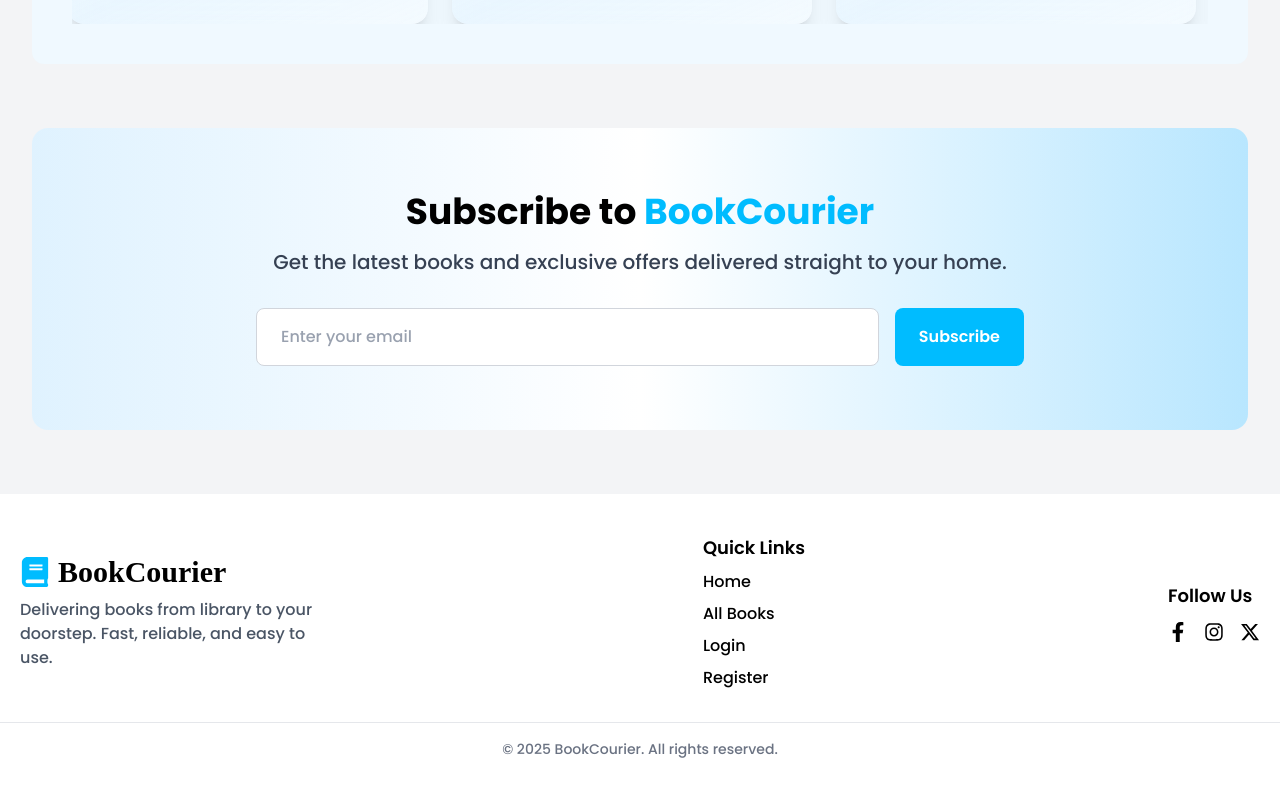
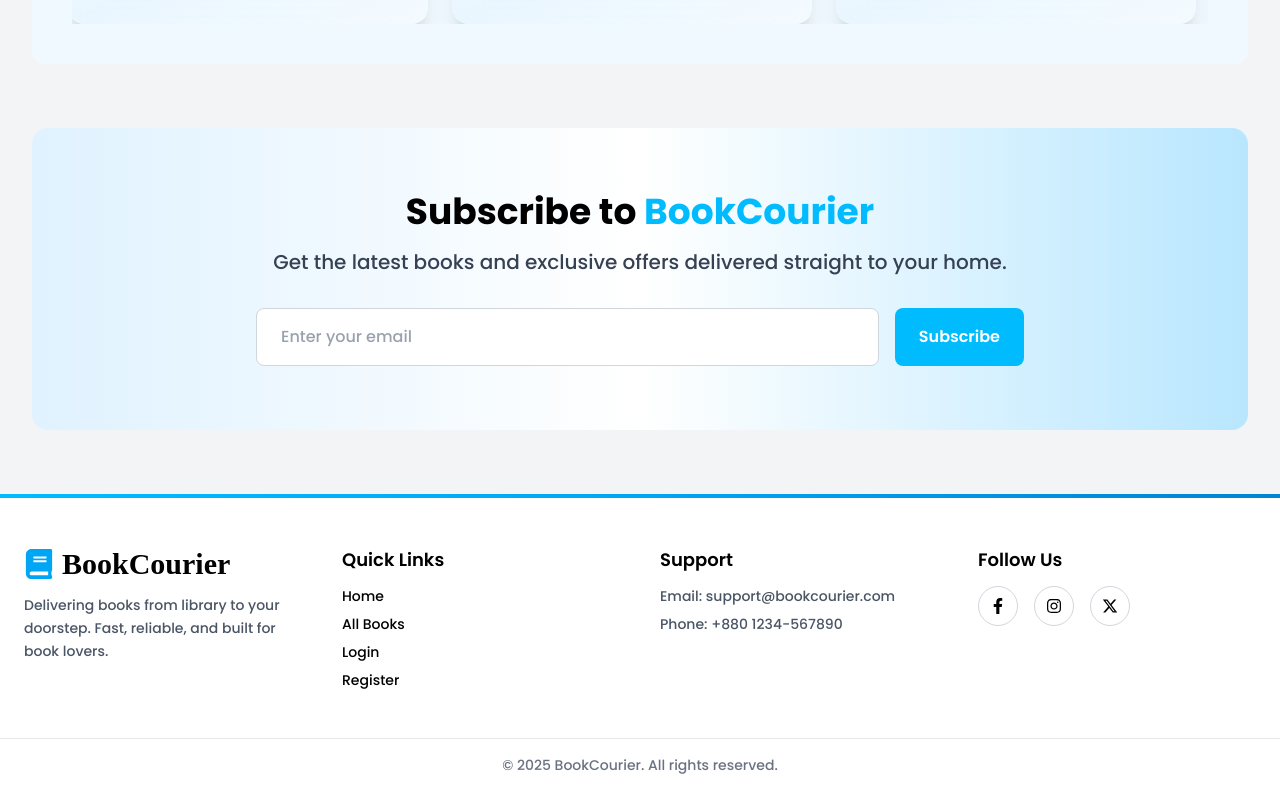
Before and after one commit to tasnim951/book-client-repo, a React (Vite) app: page / in a window 1280 px wide. Shown: the part 3300-4091 px from the top of the page. Built offline with nearby package versions, Linux system fonts and the light colour scheme; no server answers.

Commit message:
updated footer

```diff
--- a/src/components/Footer.jsx
+++ b/src/components/Footer.jsx
@@ -1,60 +1,107 @@
 import React from "react";
-import { FaFacebookF, FaInstagram } from "react-icons/fa";
+import { FaFacebookF, FaInstagram, FaBook } from "react-icons/fa";
 import { FaXTwitter } from "react-icons/fa6";
-
-import { FaBook } from "react-icons/fa";
 
 const Footer = () => {
   return (
-    <footer className="bg-white dark:bg-gray-900 text-black dark:text-white pt-10 pb-6 transition-colors duration-300">
-      <div className="max-w-7xl mx-auto px-5 flex flex-col md:flex-row justify-between items-start md:items-center gap-8">
+    <footer className="bg-white dark:bg-gray-900 text-black dark:text-white transition-colors duration-300">
+      {/* Top Accent Line */}
+      <div className="h-1 bg-gradient-to-r from-sky-400 via-sky-500 to-sky-600"></div>
 
-
-        <div className="flex flex-col gap-2">
+      <div className="max-w-7xl mx-auto px-6 py-12 grid grid-cols-1 sm:grid-cols-2 lg:grid-cols-4 gap-10">
+        {/* Brand */}
+        <div className="space-y-3">
           <div className="flex items-center gap-2">
-            <FaBook className="text-sky-400 text-3xl" />
-            <span className="text-3xl font-extrabold text-black dark:text-white" style={{ fontFamily: "'Playfair Display', serif" }}>
+            <FaBook className="text-sky-500 text-3xl" />
+            <span
+              className="text-3xl font-extrabold"
+              style={{ fontFamily: "'Playfair Display', serif" }}
+            >
               BookCourier
             </span>
           </div>
-          <p className="text-gray-600 dark:text-gray-400 max-w-xs">
-            Delivering books from library to your doorstep. Fast, reliable, and easy to use.
+          <p className="text-gray-600 dark:text-gray-400 text-sm leading-relaxed">
+            Delivering books from library to your doorstep.
+            Fast, reliable, and built for book lovers.
           </p>
         </div>
 
-
-        <div className="flex flex-col gap-2">
-          <h3 className="font-semibold text-lg">Quick Links</h3>
-          <a href="/" className="hover:text-sky-400 transition">Home</a>
-          <a href="/allbooks" className="hover:text-sky-400 transition">All Books</a>
-          <a href="/login" className="hover:text-sky-400 transition">Login</a>
-          <a href="/register" className="hover:text-sky-400 transition">Register</a>
+        {/* Links */}
+        <div>
+          <h3 className="font-semibold text-lg mb-3">Quick Links</h3>
+          <ul className="space-y-2 text-sm">
+            <li>
+              <a href="/" className="hover:text-sky-500 transition">
+                Home
+              </a>
+            </li>
+            <li>
+              <a href="/allbooks" className="hover:text-sky-500 transition">
+                All Books
+              </a>
+            </li>
+            <li>
+              <a href="/login" className="hover:text-sky-500 transition">
+                Login
+              </a>
+            </li>
+            <li>
+              <a href="/register" className="hover:text-sky-500 transition">
+                Register
+              </a>
+            </li>
+          </ul>
         </div>
 
+        {/* Support */}
+        <div>
+          <h3 className="font-semibold text-lg mb-3">Support</h3>
+          <ul className="space-y-2 text-sm">
+            <li className="text-gray-600 dark:text-gray-400">
+              Email: support@bookcourier.com
+            </li>
+            <li className="text-gray-600 dark:text-gray-400">
+              Phone: +880 1234-567890
+            </li>
+          </ul>
+        </div>
 
-        <div className="flex flex-col gap-2">
-          <h3 className="font-semibold text-lg">Follow Us</h3>
-          <div className="flex gap-4 text-xl mt-1">
-            <a href="https://facebook.com" target="_blank" className="hover:text-sky-400 transition">
-              <FaFacebookF />
-            </a>
-            <a href="https://instagram.com" target="_blank" className="hover:text-sky-400 transition">
-              <FaInstagram />
-            </a>
-            <a href="https://twitter.com" target="_blank" className="hover:text-sky-400 transition">
-              <FaXTwitter />
-            </a>
+        {/* Social */}
+        <div>
+          <h3 className="font-semibold text-lg mb-3">Follow Us</h3>
+          <div className="flex gap-4">
+            {[
+              { icon: <FaFacebookF />, link: "https://facebook.com" },
+              { icon: <FaInstagram />, link: "https://instagram.com" },
+              { icon: <FaXTwitter />, link: "https://twitter.com" },
+            ].map((item, i) => (
+              <a
+                key={i}
+                href={item.link}
+                target="_blank"
+                rel="noreferrer"
+                className="
+                  w-10 h-10 flex items-center justify-center
+                  rounded-full border border-gray-300 dark:border-gray-700
+                  hover:bg-sky-500 hover:text-white
+                  hover:border-sky-500
+                  transition-all duration-300
+                  hover:scale-110
+                "
+              >
+                {item.icon}
+              </a>
+            ))}
           </div>
         </div>
       </div>
 
-      {/* Divider */}
-      <div className="border-t border-gray-200 dark:border-gray-700 mt-8"></div>
-
-      {/* Copyright */}
-      <p className="text-center mt-4 text-sm text-gray-500 dark:text-gray-400">
-        © 2025 BookCourier. All rights reserved.
-      </p>
+      {/* Bottom */}
+      <div className="border-t border-gray-200 dark:border-gray-700 py-4">
+        <p className="text-center text-sm text-gray-500 dark:text-gray-400">
+          © {new Date().getFullYear()} BookCourier. All rights reserved.
+        </p>
+      </div>
     </footer>
   );
 };
--- a/src/pages/AllBooks.jsx
+++ b/src/pages/AllBooks.jsx
@@ -29,7 +29,7 @@ const AllBooks = () => {
         All <span className="text-sky-500">Books</span>
       </h2>
 
-
+      {/* Search */}
       <div className="max-w-xl mx-auto mb-10">
         <input
           type="text"
@@ -41,29 +41,33 @@ const AllBooks = () => {
         />
       </div>
 
-
-      {loading ? (
-
+      {/* Grid */}
       <div className="grid grid-cols-1 sm:grid-cols-2 lg:grid-cols-3 xl:grid-cols-4 gap-8 max-w-7xl mx-auto">
-          {Array.from({ length: 8 }).map((_, i) => (
+        {loading
+          ? Array.from({ length: 8 }).map((_, i) => (
               <div
                 key={i}
-              className="animate-pulse bg-gray-200 dark:bg-gray-700 h-64 rounded-xl"
-            ></div>
-          ))}
-        </div>
-      ) : (
-        <div className="grid grid-cols-1 sm:grid-cols-2 lg:grid-cols-3 xl:grid-cols-4 gap-8 max-w-7xl mx-auto">
-          {filteredBooks.map((book) => (
+                className="animate-pulse bg-gray-200 dark:bg-gray-700 h-[420px] rounded-xl"
+              />
+            ))
+          : filteredBooks.map((book) => (
               <div
                 key={book._id}
                 onClick={() => navigate(`/book/${book._id}`)}
-              className="cursor-pointer bg-white dark:bg-gray-800 border border-gray-200 dark:border-gray-700
-              rounded-xl overflow-hidden shadow-md
-              hover:shadow-xl hover:-translate-y-2 transition-all duration-300"
+                className="
+                  cursor-pointer
+                  bg-white dark:bg-gray-800
+                  border border-gray-200 dark:border-gray-700
+                  rounded-xl overflow-hidden
+                  shadow-md hover:shadow-xl
+                  transition-all duration-300
+                  hover:-translate-y-2
+                  flex flex-col
+                  h-[420px]
+                "
               >
-
-              <div className="h-56 overflow-hidden">
+                {/* Image */}
+                <div className="h-56 overflow-hidden flex-shrink-0">
                   <img
                     src={book.image}
                     alt={book.title}
@@ -71,21 +75,22 @@ const AllBooks = () => {
                   />
                 </div>
 
-
-              <div className="p-5">
-                <h3 className="text-lg font-bold text-black dark:text-white">
+                {/* Content */}
+                <div className="p-5 flex flex-col flex-1">
+                  <h3 className="text-lg font-bold text-black dark:text-white line-clamp-2">
                     {book.title}
                   </h3>
 
-                <p className="text-sm text-gray-600 dark:text-gray-400">
+                  <p className="text-sm text-gray-600 dark:text-gray-400 line-clamp-1">
                     {book.author}
                   </p>
 
-                <p className="text-sm text-sky-600 dark:text-sky-400 mt-1">
+                  <p className="text-sm text-sky-600 dark:text-sky-400 mt-1 line-clamp-1">
                     {book.category}
                   </p>
 
-                <div className="flex justify-between items-center mt-4">
+                  {/* Push bottom */}
+                  <div className="mt-auto flex justify-between items-center pt-4">
                     <span className="text-xl font-semibold text-black dark:text-white">
                       ${book.price}
                     </span>
@@ -95,7 +100,12 @@ const AllBooks = () => {
                         e.stopPropagation();
                         navigate(`/book/${book._id}`);
                       }}
-                    className="bg-sky-500 hover:bg-sky-600 px-4 py-1.5 text-white text-sm rounded-lg transition"
+                      className="
+                        bg-sky-500 px-4 py-1.5
+                        text-white text-sm rounded-lg
+                        transition-all duration-300
+                        hover:bg-sky-600 hover:scale-105 hover:shadow-md
+                      "
                     >
                       View Details
                     </button>
@@ -104,7 +114,6 @@ const AllBooks = () => {
               </div>
             ))}
       </div>
-      )}
     </section>
   );
 };
```
Lines whose indentation alone changed are shown as unchanged.
